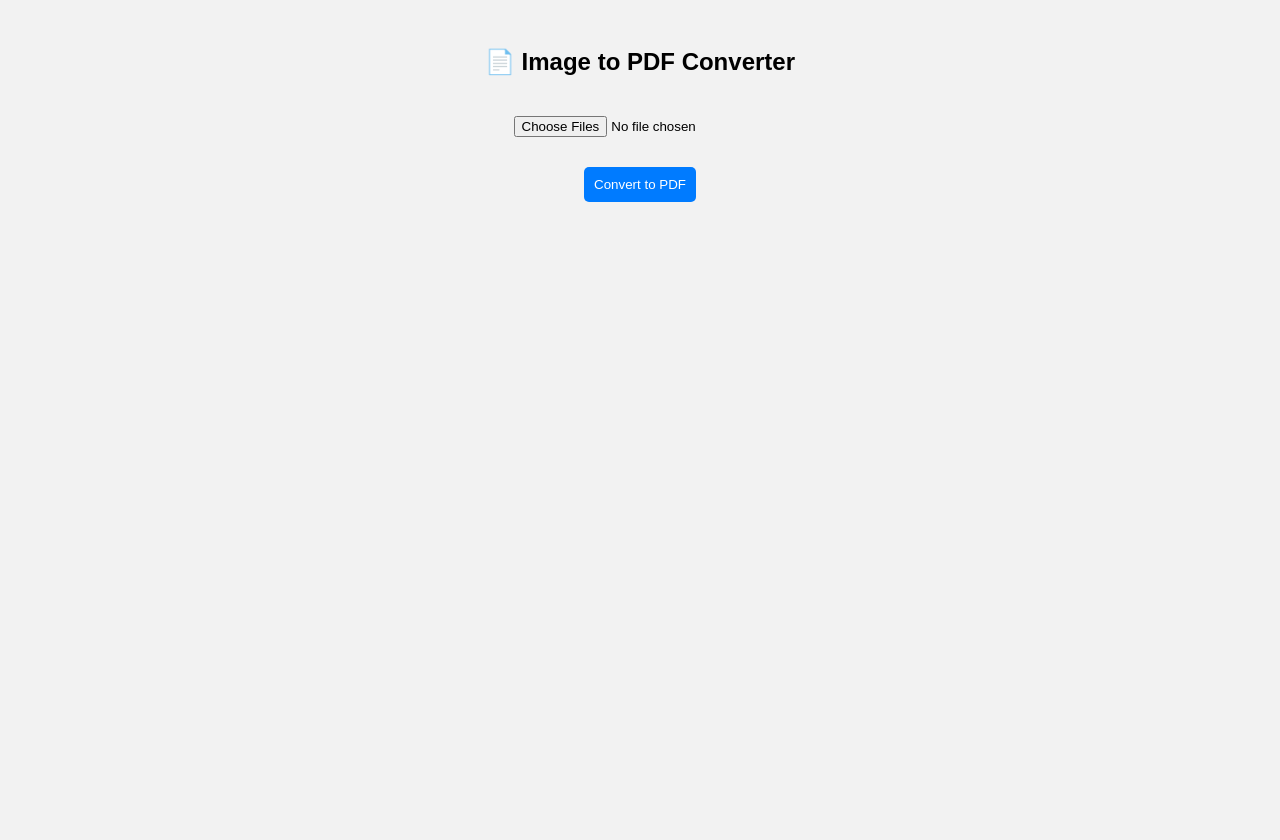
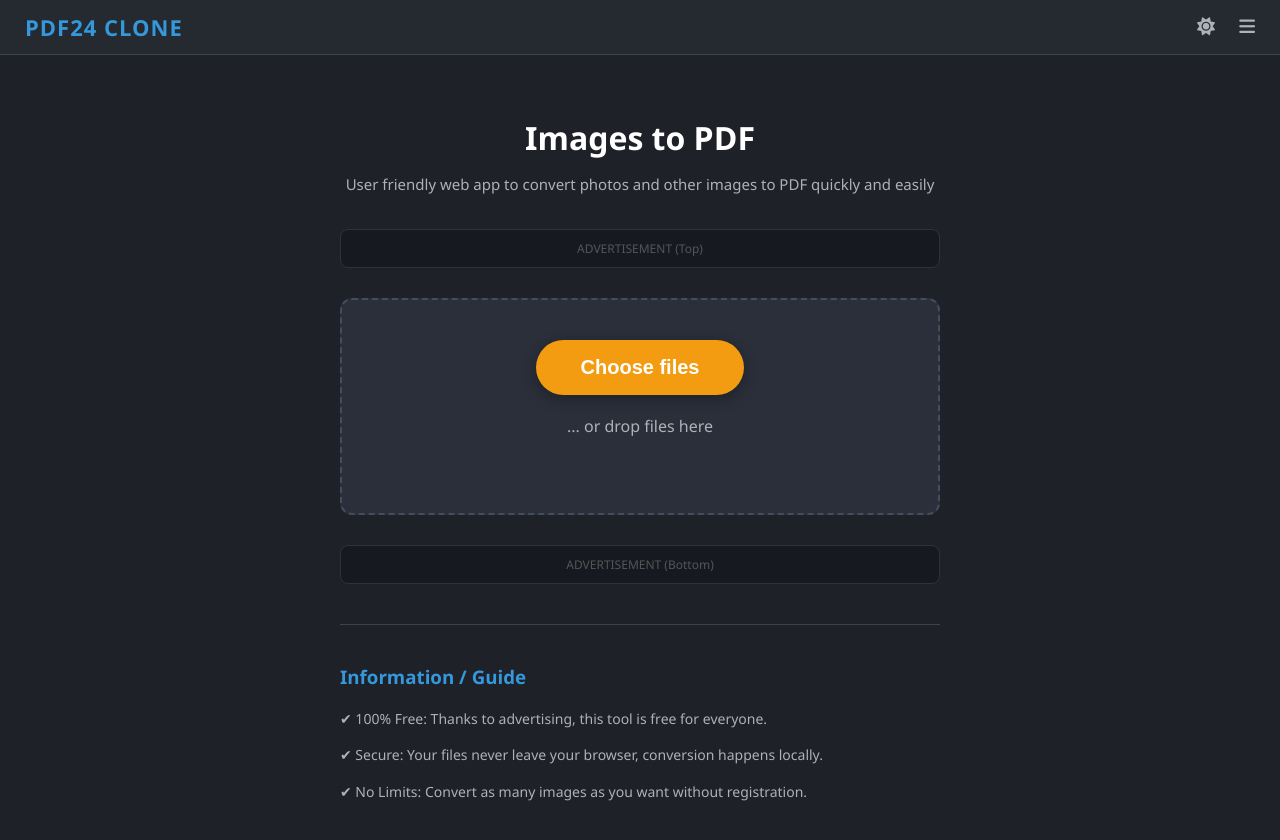
Before and after one commit to goudaroshan033-lang/Image-To-PDF, a plain HTML site: page index.html in a window 1280 px wide. Before the commit the page ends 800 px from the top, so only its background shows below. Drawn offline with nearby package versions, Linux system fonts and the light colour scheme.

Commit message:
Update index.html

```diff
--- a/index.html
+++ b/index.html
@@ -1,103 +1,241 @@
 <!DOCTYPE html>
-<html>
+<html lang="en">
 <head>
-  <title>Pro Image to PDF</title>
+    <meta charset="UTF-8">
+    <meta name="viewport" content="width=device-width, initial-scale=1.0">
+    <title>Images to PDF - Professional Converter</title>
+    <link rel="stylesheet" href="https://cdnjs.cloudflare.com/ajax/libs/font-awesome/6.0.0/css/all.min.css">
+    <script src="https://cdnjs.cloudflare.com/ajax/libs/jspdf/2.5.1/jspdf.umd.min.js"></script>
+
     <style>
-    body {
-      font-family: Arial;
-      text-align: center;
-      padding: 20px;
-      background: #f2f2f2;
+        :root {
+            --bg-dark: #1e2128;
+            --card-bg: #2b2f3a;
+            --primary-orange: #f39c12;
+            --accent-blue: #3498db;
+            --text-main: #ffffff;
+            --text-dim: #aeb1b7;
         }
 
-    h2 {
-      margin-bottom: 20px;
+        body {
+            margin: 0;
+            font-family: 'Segoe UI', Roboto, sans-serif;
+            background-color: var(--bg-dark);
+            color: var(--text-main);
+            text-align: center;
         }
 
-    input, button {
-      padding: 10px;
-      margin: 10px;
+        /* Navbar Header */
+        header {
+            display: flex;
+            justify-content: space-between;
+            align-items: center;
+            padding: 12px 25px;
+            background: #252930;
+            border-bottom: 1px solid #3d424d;
+        }
+        .logo { font-size: 22px; font-weight: 800; color: var(--accent-blue); letter-spacing: 1px; }
+        .nav-icons i { font-size: 18px; margin-left: 20px; cursor: pointer; color: var(--text-dim); }
+
+        /* Main Container */
+        .container {
+            max-width: 600px;
+            margin: 0 auto;
+            padding: 40px 20px;
+        }
+        h1 { font-size: 32px; margin-bottom: 8px; }
+        .subtitle { color: var(--text-dim); margin-bottom: 35px; font-size: 15px; }
+
+        /* Professional Upload Card */
+        .tool-card {
+            background: var(--card-bg);
+            border-radius: 12px;
+            padding: 40px 20px;
+            border: 2px dashed #454d5d;
+            position: relative;
+            transition: 0.3s;
+        }
+        .tool-card:hover { border-color: var(--accent-blue); }
+
+        .btn-main {
+            background: var(--primary-orange);
+            color: white;
+            padding: 16px 45px;
+            border: none;
+            border-radius: 35px;
+            font-size: 20px;
+            font-weight: bold;
+            cursor: pointer;
+            box-shadow: 0 4px 15px rgba(0,0,0,0.3);
+            transition: transform 0.2s;
+        }
+        .btn-main:hover { transform: scale(1.05); background: #e67e22; }
+
+        .convert-btn {
+            background: #27ae60;
+            margin-top: 20px;
+            display: none; /* Select hone par dikhega */
+            width: 80%;
         }
 
-    button {
-      background: #007bff;
-      color: white;
-      border: none;
-      border-radius: 5px;
+        /* Preview area */
+        #preview {
+            display: flex;
+            flex-wrap: wrap;
+            justify-content: center;
+            gap: 10px;
+            margin-top: 20px;
         }
+        #preview img {
+            width: 60px;
+            height: 60px;
+            object-fit: cover;
+            border-radius: 6px;
+            border: 2px solid var(--accent-blue);
+        }
+
+        /* Ad Slots */
+        .ad-placeholder {
+            margin: 30px 0;
+            background: #161a20;
+            border-radius: 8px;
+            padding: 10px;
+            color: #555;
+            font-size: 12px;
+            border: 1px solid #2d333d;
+        }
+
+        /* Instructions */
+        .info-section {
+            text-align: left;
+            margin-top: 40px;
+            border-top: 1px solid #3d424d;
+            padding-top: 20px;
+        }
+        .info-section h3 { color: var(--accent-blue); }
+        .info-section p { font-size: 14px; color: var(--text-dim); line-height: 1.6; }
+
     </style>
 </head>
 <body>
 
-<h2>📄 Image to PDF Converter</h2>
+<header>
+    <div class="logo">PDF24 CLONE</div>
+    <div class="nav-icons">
+        <i class="fas fa-sun"></i>
+        <i class="fas fa-bars" onclick="alert('Menu: Home, Guide, Privacy Policy')"></i>
+    </div>
+</header>
 
-<input type="file" id="imgInput" multiple>
-<br>
-<button onclick="convert()">Convert to PDF</button>
+<div class="container">
+    <h1>Images to PDF</h1>
+    <p class="subtitle">User friendly web app to convert photos and other images to PDF quickly and easily</p>
 
-<script src="https://cdnjs.cloudflare.com/ajax/libs/jspdf/2.5.1/jspdf.umd.min.js"></script>
+    <div class="ad-placeholder">ADVERTISEMENT (Top)</div>
+
+    <div class="tool-card" id="dropArea">
+        <input id="fileInput" type="file" accept="image/*" multiple style="display:none;">
+
+        <button class="btn-main" onclick="document.getElementById('fileInput').click()">
+            Choose files
+        </button>
+
+        <p style="margin-top:20px; color: var(--text-dim);">... or drop files here</p>
+
+        <div id="preview"></div>
+        <p id="count" style="margin-top:15px; font-weight: bold; color: var(--accent-blue);"></p>
+
+        <button id="convertBtn" class="btn-main convert-btn" onclick="convert()">
+            Convert to PDF
+        </button>
+
+        <p id="status" style="margin-top:10px; font-style: italic;"></p>
+    </div>
+
+    <div class="ad-placeholder">ADVERTISEMENT (Bottom)</div>
+
+    <div class="info-section">
+        <h3>Information / Guide</h3>
+        <p>✔ 100% Free: Thanks to advertising, this tool is free for everyone.</p>
+        <p>✔ Secure: Your files never leave your browser, conversion happens locally.</p>
+        <p>✔ No Limits: Convert as many images as you want without registration.</p>
+    </div>
+</div>
 
 <script>
-async function convert() {
-  const files = document.getElementById("imgInput").files;
+let images = [];
+const input = document.getElementById("fileInput");
+const preview = document.getElementById("preview");
+const countText = document.getElementById("count");
+const convertBtn = document.getElementById("convertBtn");
+const dropArea = document.getElementById("dropArea");
 
-  if (files.length === 0) {
-    alert("Image select karo!");
-    return;
+// File Selection
+input.addEventListener("change", function() {
+    if (this.files.length > 0) addFiles(this.files);
+});
+
+// Drag & Drop Logic
+dropArea.addEventListener("dragover", e => { e.preventDefault(); dropArea.style.borderColor = "#3498db"; });
+dropArea.addEventListener("dragleave", () => { dropArea.style.borderColor = "#454d5d"; });
+dropArea.addEventListener("drop", e => {
+    e.preventDefault();
+    dropArea.style.borderColor = "#454d5d";
+    addFiles(e.dataTransfer.files);
+});
+
+function addFiles(files) {
+    Array.from(files).forEach(file => {
+        if (!file.type.startsWith("image/")) return;
+        const url = URL.createObjectURL(file);
+        images.push({file, url});
+
+        const img = document.createElement("img");
+        img.src = url;
+        preview.appendChild(img);
+    });
+    countText.innerText = images.length + " images selected";
+    if(images.length > 0) convertBtn.style.display = "inline-block";
 }
 
+async function convert() {
+    if (images.length === 0) return;
+
     const { jsPDF } = window.jspdf;
+    const pdf = new jsPDF();
+    document.getElementById("status").innerText = "Processing...";
 
-  // A4 size (portrait)
-  const pdf = new jsPDF({
-    orientation: "portrait",
-    unit: "mm",
-    format: "a4"
-  });
-
+    for (let i = 0; i < images.length; i++) {
+        const img = await loadImage(images[i].url);
         const pageWidth = pdf.internal.pageSize.getWidth();
         const pageHeight = pdf.internal.pageSize.getHeight();
 
-  const margin = 15; // space from all sides
+        let imgWidth = pageWidth - 20; // Margin
+        let imgHeight = (img.height * imgWidth) / img.width;
 
-  for (let i = 0; i < files.length; i++) {
-    const reader = new FileReader();
-
-    await new Promise(resolve => {
-      reader.onload = function(e) {
-        let img = new Image();
-        img.src = e.target.result;
-
-        img.onload = function() {
-
-          // Fit image inside page with margin
-          const maxWidth = pageWidth - margin * 2;
-          const maxHeight = pageHeight - margin * 2;
-
-          const ratio = Math.min(
-            maxWidth / img.width,
-            maxHeight / img.height
-          );
-
-          const width = img.width * ratio;
-          const height = img.height * ratio;
-
-          // Center position
-          const x = (pageWidth - width) / 2;
-          const y = (pageHeight - height) / 2;
-
-          if (i > 0) pdf.addPage();
-
-          pdf.addImage(img, 'JPEG', x, y, width, height);
-          resolve();
-        };
-      };
-
-      reader.readAsDataURL(files[i]);
-    });
+        if (imgHeight > (pageHeight - 20)) {
+            imgHeight = pageHeight - 20;
+            imgWidth = (img.width * imgHeight) / img.height;
         }
 
-  pdf.save("output.pdf");
+        const x = (pageWidth - imgWidth) / 2;
+        const y = (pageHeight - imgHeight) / 2;
+
+        if (i !== 0) pdf.addPage();
+        pdf.addImage(img, "JPEG", x, y, imgWidth, imgHeight);
+        document.getElementById("status").innerText = `Processing ${i+1}/${images.length}`;
+    }
+
+    pdf.save("converted-images.pdf");
+    document.getElementById("status").innerText = "Done ✅ Downloaded!";
+}
+
+function loadImage(src) {
+    return new Promise(resolve => {
+        const img = new Image();
+        img.src = src;
+        img.onload = () => resolve(img);
+    });
 }
 </script>
 
```
Lines whose indentation alone changed are shown as unchanged.
